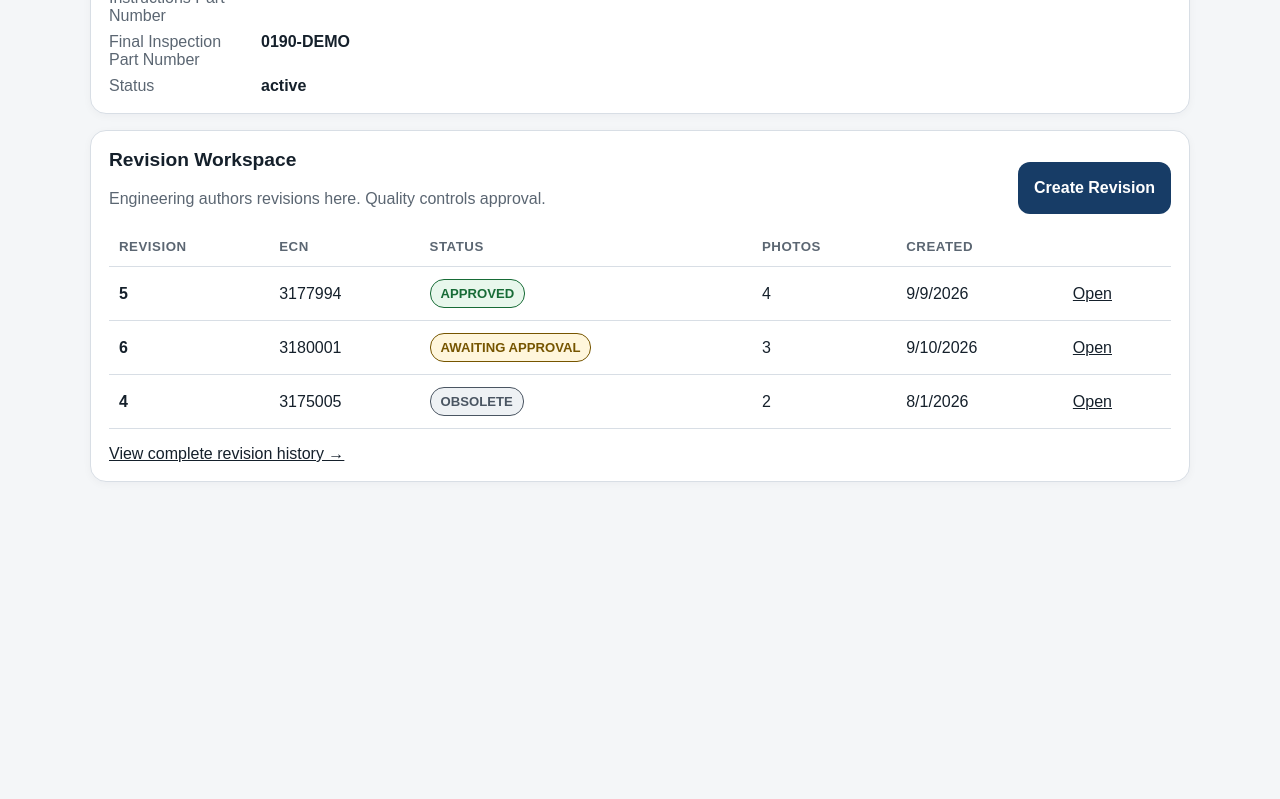
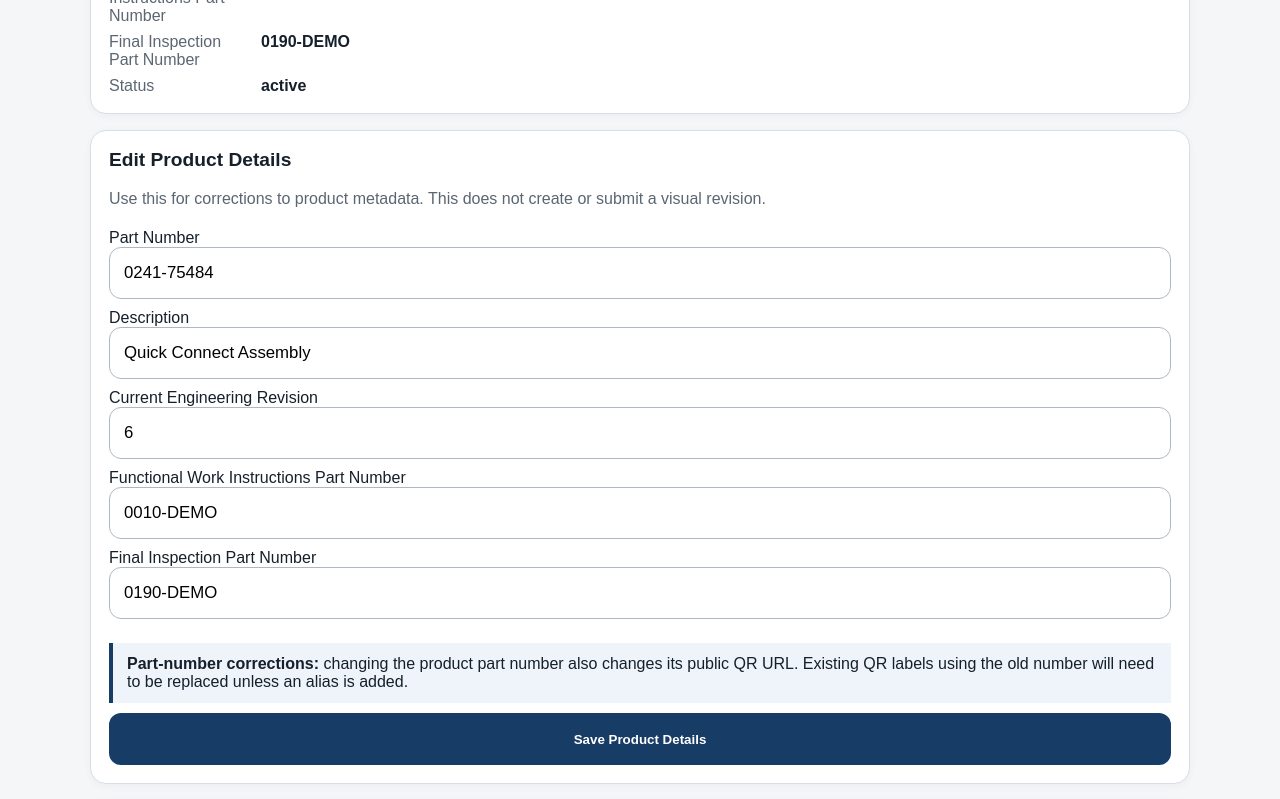
Before and after one commit to quirozr21-ops/production-visual-reference, a Next.js app: page /admin/products/11111111-1111-1111-1111-111111111111 in a window 1280 px wide. Shown: the part 340-1139 px from the top of the page. Before the commit the page ends 870 px from the top, so only its background shows below. Built offline with nearby package versions, Linux system fonts and the light colour scheme; no server answers.

Commit message:
Add Edit Product Details form without visual revision

```diff
--- a/src/app/admin/products/[productId]/page.tsx
+++ b/src/app/admin/products/[productId]/page.tsx
@@ -2,6 +2,7 @@
 import { notFound } from "next/navigation";
 import { requireRole } from "@/lib/auth";
 import { getControlledProduct } from "@/lib/data/revisions";
+import { updateProductMetadata } from "../actions";
 
 function statusClass(status: string) {
   if (status === "approved") return "status success compact";
@@ -12,15 +13,22 @@
 
 export default async function ControlledProductPage({
   params,
+  searchParams,
 }: {
   params: Promise<{ productId: string }>;
+  searchParams: Promise<{ error?: string; updated?: string }>;
 }) {
   const user = await requireRole(["quality", "engineering", "document_control", "administrator"]);
   const { productId } = await params;
+  const query = await searchParams;
   const product = await getControlledProduct(productId);
   if (!product) notFound();
 
   const canAuthor = user.role === "engineering" || user.role === "administrator";
+  const canEditMetadata =
+    user.role === "engineering" ||
+    user.role === "document_control" ||
+    user.role === "administrator";
 
   return (
     <main className="shell stack">
@@ -43,6 +51,68 @@
           <dt>Status</dt><dd>{product.status}</dd>
         </dl>
       </section>
+
+      {query.updated ? (
+        <div className="status success">
+          Product details updated. No visual revision was created.
+        </div>
+      ) : null}
+
+      {query.error ? <div className="status danger">{query.error}</div> : null}
+
+      {canEditMetadata ? (
+        <section className="card">
+          <h2>Edit Product Details</h2>
+          <p className="muted">
+            Use this for corrections to product metadata. This does not create or submit a visual revision.
+          </p>
+          <form action={updateProductMetadata} className="search-form" style={{ marginTop: 18 }}>
+            <input type="hidden" name="productId" value={product.id} />
+            <label>
+              Part Number
+              <input className="input" name="partNumber" defaultValue={product.part_number} required />
+            </label>
+            <label>
+              Description
+              <input className="input" name="description" defaultValue={product.description} required />
+            </label>
+            <label>
+              Current Engineering Revision
+              <input
+                className="input"
+                name="engineeringRevision"
+                defaultValue={product.current_engineering_revision ?? ""}
+                required
+              />
+            </label>
+            <label>
+              Functional Work Instructions Part Number
+              <input
+                className="input"
+                name="workInstruction"
+                defaultValue={product.work_instruction_number ?? ""}
+                placeholder="0008-xxxxx"
+              />
+            </label>
+            <label>
+              Final Inspection Part Number
+              <input
+                className="input"
+                name="finalInspectionPartNumber"
+                defaultValue={product.final_inspection_part_number ?? ""}
+                placeholder="0010-xxxxx"
+              />
+            </label>
+            <div className="note-box">
+              <strong>Part-number corrections:</strong> changing the product part number also changes its public QR URL.
+              Existing QR labels using the old number will need to be replaced unless an alias is added.
+            </div>
+            <button className="button" type="submit">
+              Save Product Details
+            </button>
+          </form>
+        </section>
+      ) : null}
 
       <section className="card">
         <div className="toolbar">
```
